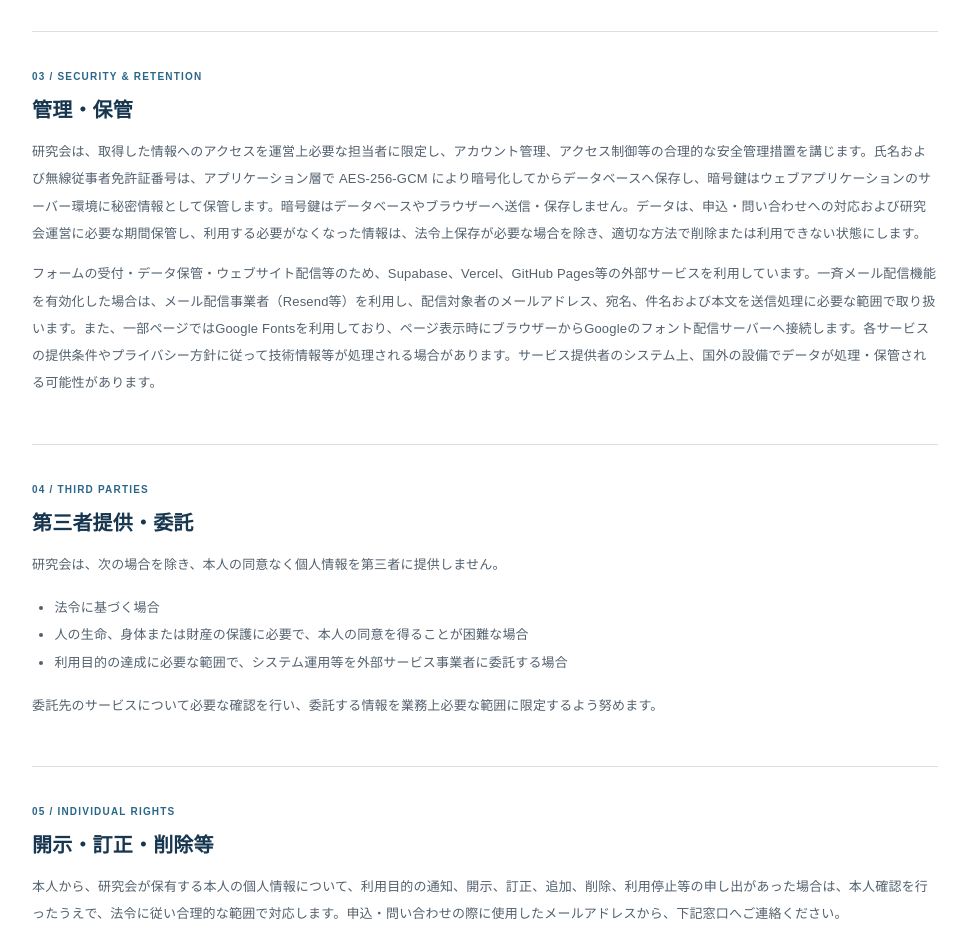
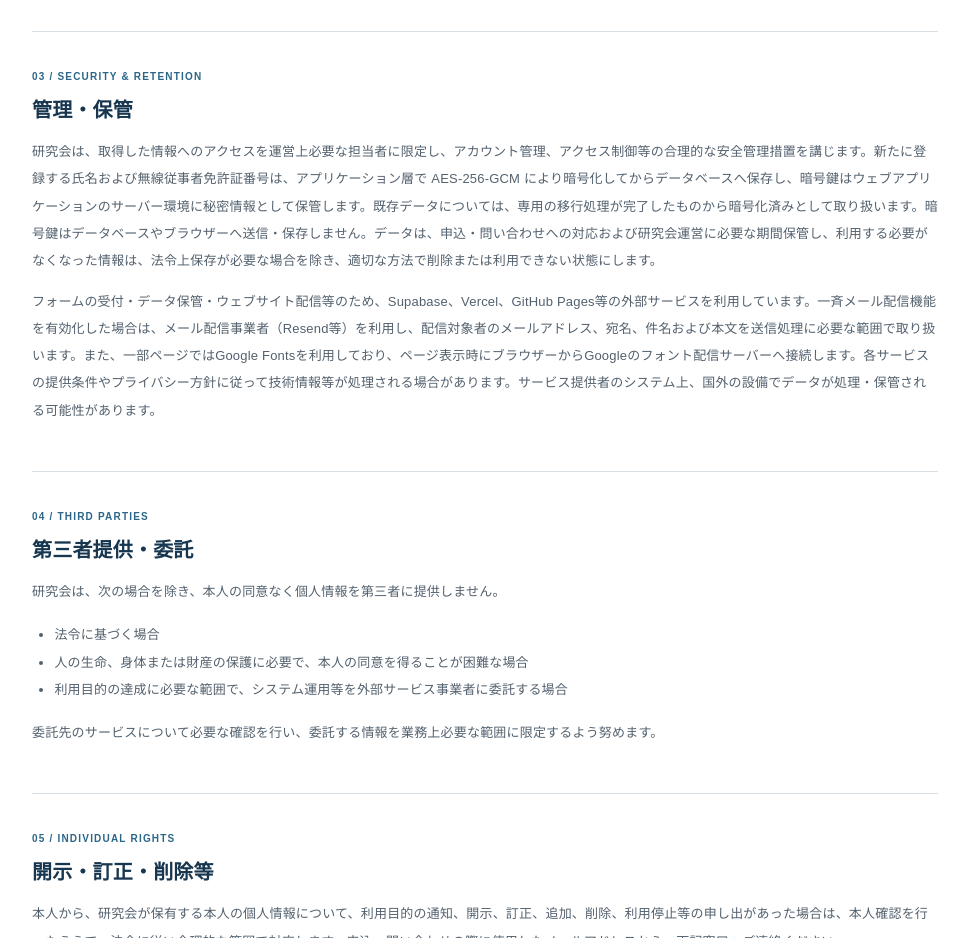
Before and after one commit to akiy2009/nswrc-web, a plain HTML site: page privacy.html in a window 1280 px wide. Shown: the part 1400-2338 px from the top of the page, without its empty margins (292-1261 px from the left). Drawn offline with Linux system fonts and the light colour scheme.

Commit message:
Clarify PII encryption and legacy migration status in privacy notice

```diff
--- a/privacy.html
+++ b/privacy.html
@@ -6,7 +6,7 @@
 <div class="privacy-callout"><strong>適用範囲</strong><p>本方針は、全国学生無線通信研究会の公式ウェブサイト、入会申込フォームおよびお問い合わせフォームに適用します。</p></div>
 <section id="purpose" class="privacy-section"><span>01 / PURPOSE</span><h2>利用目的</h2><p>研究会は、取得した情報を次の目的に必要な範囲で利用します。</p><ul><li>入会申込の受付、申込資格の確認、理事による審査および結果の連絡</li><li>コールサインおよび無線従事者資格の確認、希望・条件に応じた社団局 JR5YHQ への参加申請に関する案内</li><li>研究会の活動案内、運営上必要な連絡および構成員情報の管理</li><li>お問い合わせへの回答、対応履歴の管理</li><li>イベント・共同企画等に関する連絡（希望・申込があった場合）</li><li>不正利用の防止、システムの保守および安全性の確保</li></ul></section>
 <section id="items" class="privacy-section"><span>02 / INFORMATION</span><h2>取得する情報</h2><p>入会申込では、氏名、メールアドレス、学校・所属、学年・立場、コールサイン、無線従事者免許の保有状況・資格の種類・免許証番号、活動場所（都道府県）、関心のある活動、メッセージ等、フォームに入力された情報を取得します。コールサインおよび無線従事者資格の情報は、社団局 JR5YHQ への参加希望・申請条件の確認および案内にも利用する場合があります。入会申込の審査結果および結果通知の送信日時を記録します。入会後は、会員番号、在籍・休会・退会状況、入会日・退会日、運営メモ、研究会内での活動履歴、イベントの参加登録・出欠状況等を会員管理のために記録する場合があります。お問い合わせでは、お名前・団体名、返信先メールアドレス、所属、お問い合わせ種別および内容を取得します。</p><p>通常の活動案内、イベント告知、活動報告等の一斉メールは、配信への同意を確認できた在籍会員に限って送信します。配信への同意は会員資格の条件ではありません。同意状況の変更や配信停止を希望する場合は、研究会のお問い合わせ窓口へご連絡ください。</p><p><strong>緊急連絡の例外：</strong>会員の生命・身体の安全確保、災害・事故等への対応、重大な運営上の緊急事態、開催中止・避難・安全上の注意など、緊急かつ必要性の高い連絡については、通常配信への同意の有無にかかわらず、退会・休会中を除く在籍会員へ必要最小限の情報を送信する場合があります。この場合、送信理由を記録し、メール本文にも緊急連絡であることと通常配信とは異なる取扱いである旨を明記します。緊急連絡の例外を通常のお知らせ、宣伝、勧誘等に利用することはありません。</p><p>また、サイトやシステムの利用に伴い、IPアドレス、ブラウザー情報、アクセス日時、エラー情報等がサーバーやセキュリティログに記録される場合があります。フォームには、対応に必要な範囲を超える個人情報や機密情報を入力しないでください。</p></section>
-<section id="management" class="privacy-section"><span>03 / SECURITY & RETENTION</span><h2>管理・保管</h2><p>研究会は、取得した情報へのアクセスを運営上必要な担当者に限定し、アカウント管理、アクセス制御等の合理的な安全管理措置を講じます。氏名および無線従事者免許証番号は、アプリケーション層で AES-256-GCM により暗号化してからデータベースへ保存し、暗号鍵はウェブアプリケーションのサーバー環境に秘密情報として保管します。暗号鍵はデータベースやブラウザーへ送信・保存しません。データは、申込・問い合わせへの対応および研究会運営に必要な期間保管し、利用する必要がなくなった情報は、法令上保存が必要な場合を除き、適切な方法で削除または利用できない状態にします。</p><p>フォームの受付・データ保管・ウェブサイト配信等のため、Supabase、Vercel、GitHub Pages等の外部サービスを利用しています。一斉メール配信機能を有効化した場合は、メール配信事業者（Resend等）を利用し、配信対象者のメールアドレス、宛名、件名および本文を送信処理に必要な範囲で取り扱います。また、一部ページではGoogle Fontsを利用しており、ページ表示時にブラウザーからGoogleのフォント配信サーバーへ接続します。各サービスの提供条件やプライバシー方針に従って技術情報等が処理される場合があります。サービス提供者のシステム上、国外の設備でデータが処理・保管される可能性があります。</p></section>
+<section id="management" class="privacy-section"><span>03 / SECURITY & RETENTION</span><h2>管理・保管</h2><p>研究会は、取得した情報へのアクセスを運営上必要な担当者に限定し、アカウント管理、アクセス制御等の合理的な安全管理措置を講じます。新たに登録する氏名および無線従事者免許証番号は、アプリケーション層で AES-256-GCM により暗号化してからデータベースへ保存し、暗号鍵はウェブアプリケーションのサーバー環境に秘密情報として保管します。既存データについては、専用の移行処理が完了したものから暗号化済みとして取り扱います。暗号鍵はデータベースやブラウザーへ送信・保存しません。データは、申込・問い合わせへの対応および研究会運営に必要な期間保管し、利用する必要がなくなった情報は、法令上保存が必要な場合を除き、適切な方法で削除または利用できない状態にします。</p><p>フォームの受付・データ保管・ウェブサイト配信等のため、Supabase、Vercel、GitHub Pages等の外部サービスを利用しています。一斉メール配信機能を有効化した場合は、メール配信事業者（Resend等）を利用し、配信対象者のメールアドレス、宛名、件名および本文を送信処理に必要な範囲で取り扱います。また、一部ページではGoogle Fontsを利用しており、ページ表示時にブラウザーからGoogleのフォント配信サーバーへ接続します。各サービスの提供条件やプライバシー方針に従って技術情報等が処理される場合があります。サービス提供者のシステム上、国外の設備でデータが処理・保管される可能性があります。</p></section>
 <section id="sharing" class="privacy-section"><span>04 / THIRD PARTIES</span><h2>第三者提供・委託</h2><p>研究会は、次の場合を除き、本人の同意なく個人情報を第三者に提供しません。</p><ul><li>法令に基づく場合</li><li>人の生命、身体または財産の保護に必要で、本人の同意を得ることが困難な場合</li><li>利用目的の達成に必要な範囲で、システム運用等を外部サービス事業者に委託する場合</li></ul><p>委託先のサービスについて必要な確認を行い、委託する情報を業務上必要な範囲に限定するよう努めます。</p></section>
 <section id="rights" class="privacy-section"><span>05 / INDIVIDUAL RIGHTS</span><h2>開示・訂正・削除等</h2><p>本人から、研究会が保有する本人の個人情報について、利用目的の通知、開示、訂正、追加、削除、利用停止等の申し出があった場合は、本人確認を行ったうえで、法令に従い合理的な範囲で対応します。申込・問い合わせの際に使用したメールアドレスから、下記窓口へご連絡ください。</p></section>
 <section id="cookies" class="privacy-section"><span>06 / ACCESS INFORMATION</span><h2>Cookie・アクセス情報</h2><p>本サイトは、ページ表示やフォーム送信、セキュリティ確保のためにブラウザーやサーバーが送信する技術情報を利用する場合があります。現時点で、研究会独自の広告配信目的のトラッキングCookieを設定することを目的としていません。外部サービスやブラウザーの設定により、各サービスのCookie等が利用される場合があります。</p></section>
```
